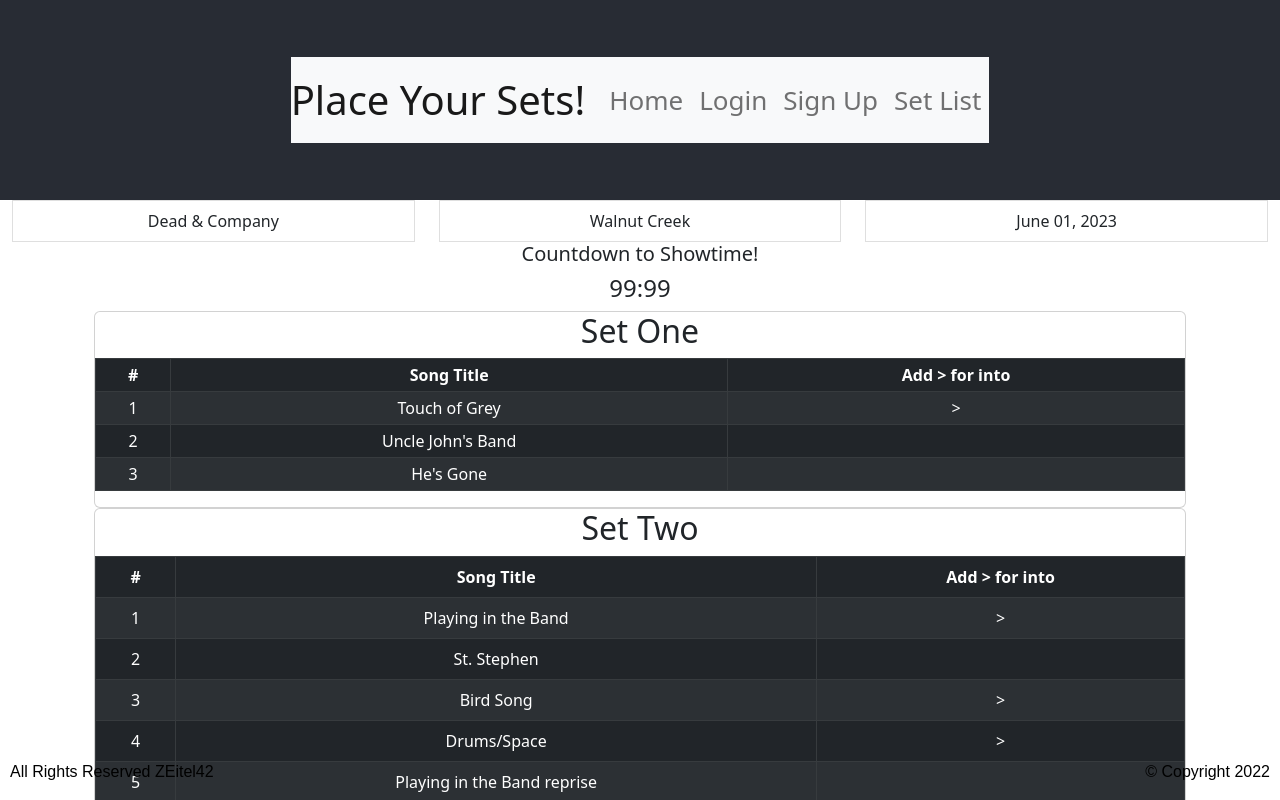
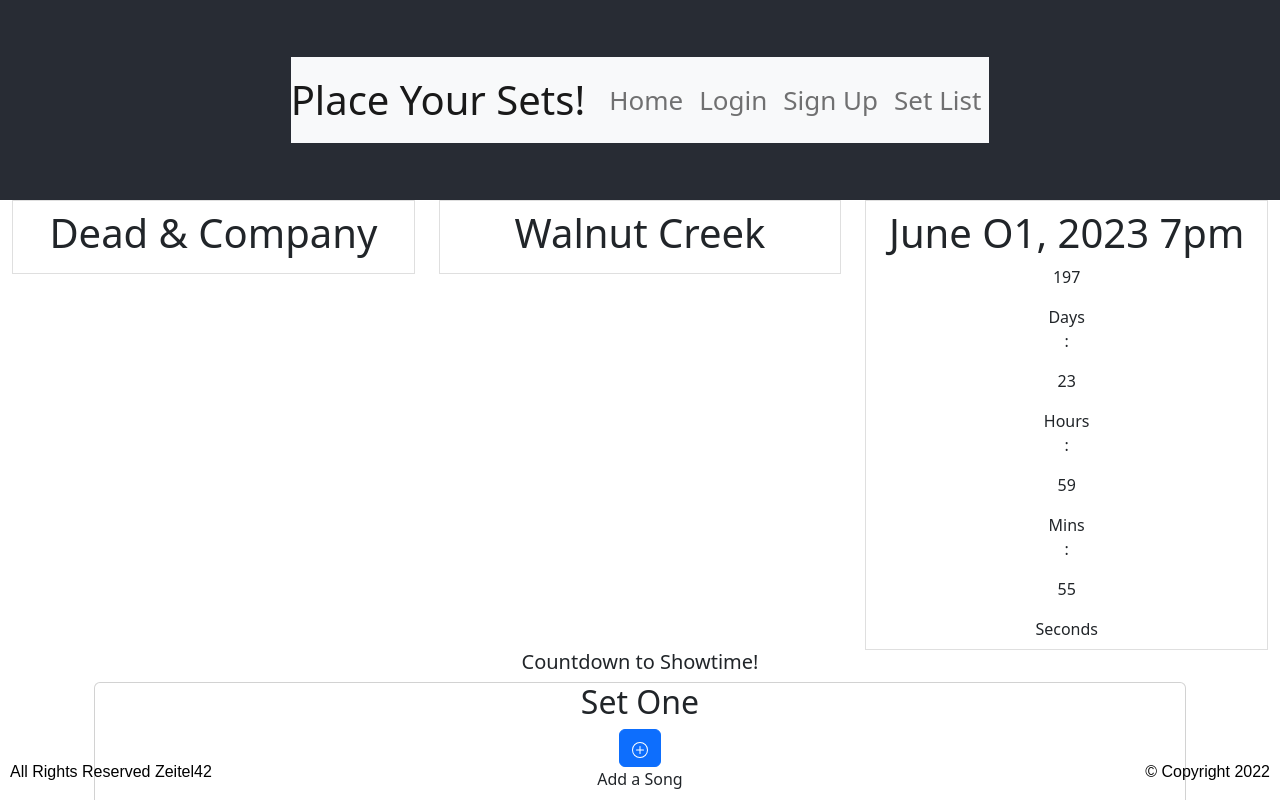
Before and after one commit to Zeitel42/Setlist, a React (Create React App) app: page /#/Setlist in a window 1280 px wide. Shown: the top 800 px of the page. Built offline with nearby package versions, Linux system fonts and the light colour scheme.

Commit message:
added CountdownTimer component and useCountown hook

```diff
--- a/package.json
+++ b/package.json
@@ -11,6 +11,7 @@
     "react": "^18.2.0",
     "react-bootstrap": "^2.6.0",
     "react-dom": "^18.2.0",
+    "react-icons": "^4.6.0",
     "react-router": "^6.4.3",
     "react-router-dom": "^6.4.3",
     "react-scripts": "^5.0.1",
--- /dev/null
+++ b/src/DateTimeDisplay.js
@@ -0,0 +1,12 @@
+import React from "react";
+
+const DateTimeDisplay = ({ value, type, isDanger }) => {
+  return (
+    <div className={isDanger ? "countdown danger" : "countdown"}>
+      <p>{value}</p>
+      <span>{type}</span>
+    </div>
+  );
+};
+
+export default DateTimeDisplay;
--- /dev/null
+++ b/src/components/CountdownTimer/CountdownTimer.js
@@ -0,0 +1,44 @@
+import React from "react";
+import { useCountdown } from "../../hooks/useCountdown";
+import DateTimeDisplay from "../../DateTimeDisplay";
+
+const ExpiredNotice = () => {
+  return (
+    <div className="expired-notice">
+      <span>Showtime!!!</span>
+    </div>
+  );
+};
+
+const ShowCounter = ({ days, hours, minutes, seconds }) => {
+  return (
+    <div className="show-counter">
+      <DateTimeDisplay value={days} type={"Days"} isDanger={days <= 3} />
+      <p>:</p>
+      <DateTimeDisplay value={hours} type={"Hours"} isDanger={hours <= 3} />
+      <p>:</p>
+      <DateTimeDisplay value={minutes} type={"Mins"} isDanger={minutes <= 30} />
+      <p>:</p>
+      <DateTimeDisplay value={seconds} type={"Seconds"} isDanger={false} />
+    </div>
+  );
+};
+
+const CountdownTimer = ({ targetDate }) => {
+  const [days, hours, minutes, seconds] = useCountdown(targetDate);
+
+  if ((days, hours, minutes, seconds <= 0)) {
+    return <ExpiredNotice />;
+  } else {
+    return (
+      <ShowCounter
+        days={days}
+        hours={hours}
+        minutes={minutes}
+        seconds={seconds}
+      />
+    );
+  }
+};
+
+export default CountdownTimer;
--- a/src/components/Footer/index.js
+++ b/src/components/Footer/index.js
@@ -4,7 +4,7 @@
 const Footer = () => {
   return (
     <div className="footer fixed-bottom">
-      <p>All Rights Reserved ZEitel42</p>
+      <p>All Rights Reserved Zeitel42</p>
       <p>&copy; Copyright 2022</p>
     </div>
   );
--- a/src/components/Setlist/index.js
+++ b/src/components/Setlist/index.js
@@ -1,37 +1,56 @@
-import React from "react";
+import React, { useEffect, useState } from "react";
 import Table from "react-bootstrap/Table";
 import ListGroup from "react-bootstrap/ListGroup";
 import Container from "react-bootstrap/Container";
 import Card from "react-bootstrap/Card";
+import Button from "react-bootstrap/Button";
+import { BsPlusCircle } from "react-icons/bs";
+import CountdownTimer from "../CountdownTimer/CountdownTimer";
 
 const Setlist = () => {
+  const daysToShow = 198 * 24 * 60 * 60 * 1000;
+  const timeNow = new Date().getTime();
+  const showTime = timeNow + daysToShow;
+
   return (
     <div>
       <div className="show-title w=80">
         <ListGroup horizontal>
           <Container>
             <ListGroup.Item className="band-name">
-              Dead & Company
+              <h1>Dead & Company</h1>
             </ListGroup.Item>
           </Container>
           <Container>
-            <ListGroup.Item className="venue-name">Walnut Creek</ListGroup.Item>
+            <ListGroup.Item className="venue-name">
+              <h1>Walnut Creek</h1>
+            </ListGroup.Item>
           </Container>
           <Container>
             <ListGroup.Item className="show-date-time">
-              June 01, 2023
+              <h1>June O1, 2023 7pm</h1>
+              <Container>
+                <CountdownTimer targetDate={showTime} />
+              </Container>
             </ListGroup.Item>
           </Container>
         </ListGroup>
       </div>
       <div>
         <h5 className="countdown">Countdown to Showtime!</h5>
-        <h4>99:99</h4>
+        <h4></h4>
       </div>
       <Container className="sets">
         <Container>
           <Card className="set-one">
-            <h2>Set One</h2>
+            <div>
+              <h2>Set One </h2>
+
+              <Button className="add-set-one">
+                <BsPlusCircle />
+              </Button>
+              <p>Add a Song</p>
+            </div>
             <Table striped bordered hover size="sm" variant="dark">
               <thead>
                 <tr>
@@ -62,7 +81,14 @@
         </Container>
         <Container>
           <Card className="set-two">
-            <h2>Set Two</h2>
+            <div>
+              <h2>Set Two </h2>
+
+              <Button className="add-set-two">
+                <BsPlusCircle />
+              </Button>
+              <p>Add a Song</p>
+            </div>
             <Table striped bordered condensed hover variant="dark">
               <thead>
                 <tr>
@@ -108,7 +134,14 @@
         </Container>
         <Container>
           <Card className="encore">
-            <h2>Encore</h2>
+            <div>
+              <h2>Encore </h2>
+
+              <Button className="add-encore">
+                <BsPlusCircle />
+              </Button>
+              <p>Add a Song</p>
+            </div>
             <Table striped bordered condensed hover variant="dark">
               <thead>
                 <tr>
--- /dev/null
+++ b/src/hooks/useCountdown.js
@@ -0,0 +1,34 @@
+import React, { useEffect, useState } from "react";
+
+const useCountdown = (targetDate) => {
+  const countDownDate = new Date(targetDate).getTime();
+
+  const [countDown, setCountDown] = useState(
+    countDownDate - new Date().getTime()
+  );
+
+  useEffect(() => {
+    const interval = setInterval(() => {
+      setCountDown(countDownDate - new Date().getTime());
+    }, 1000);
+
+    return () => clearInterval(interval);
+  }, [countDownDate]);
+
+  return getReturnValues(countDown);
+};
+
+const getReturnValues = (countDown) => {
+  //calculate time left
+  const days = Math.floor(countDown / (1000 * 60 * 60 * 24));
+  const hours = Math.floor(
+    (countDown % (1000 * 60 * 60 * 24)) / (1000 * 60 * 60)
+  );
+
+  const minutes = Math.floor((countDown % (1000 * 60 * 60)) / (1000 * 60));
+  const seconds = Math.floor((countDown % (1000 * 60)) / 1000);
+
+  return [days, hours, minutes, seconds];
+};
+
+export { useCountdown };
```
Also changed, not shown: 1 other file (tests, documents, lock files or other folders).
